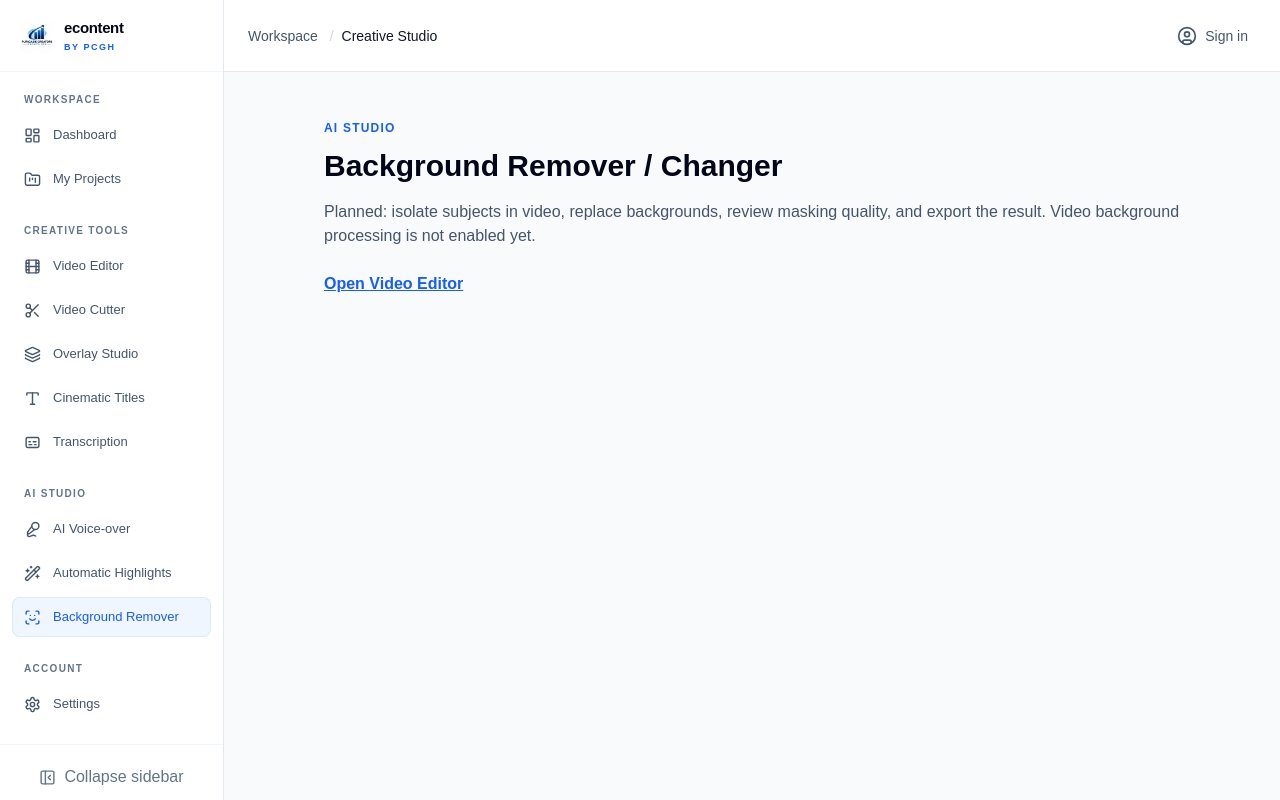
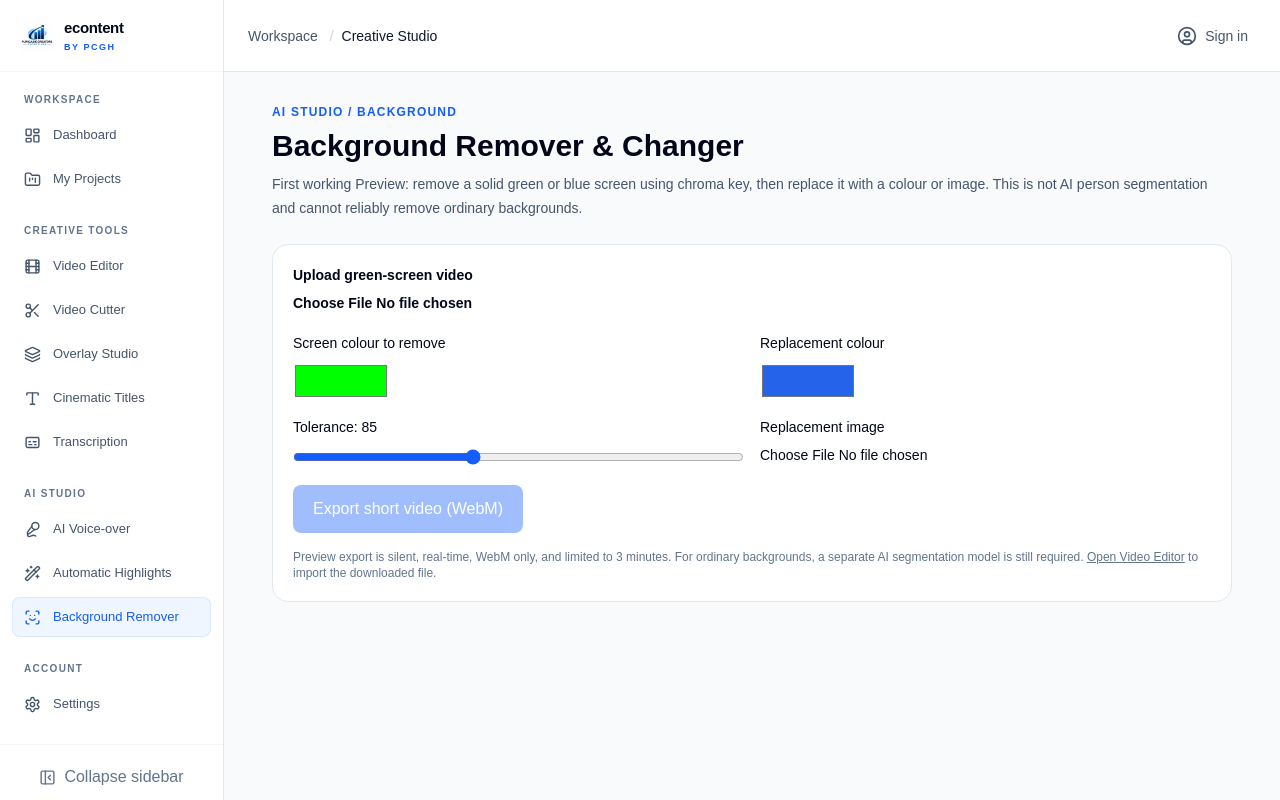
Before and after one commit to PCGHub/Econtent-by-PCGH, a Next.js app: page /ai-background in a window 1280 px wide. Built offline with nearby package versions, Linux system fonts and the light colour scheme; no server answers.

Commit message:
Enable Background Remover and Changer workspace Preview

```diff
--- a/app/ai-background/page.tsx
+++ b/app/ai-background/page.tsx
@@ -1,4 +1,4 @@
-import Link from "next/link";
-import { WorkspaceShell } from "@/components/workspace-shell";
-export const metadata = { title: "Background Remover | Econtent by PCGH" };
-export default function Page(){return <WorkspaceShell><div className="mx-auto max-w-4xl px-5 py-12"><p className="text-xs font-semibold uppercase tracking-widest text-blue-600">AI Studio</p><h1 className="mt-3 text-3xl font-semibold">Background Remover / Changer</h1><p className="mt-4 text-slate-600">Planned: isolate subjects in video, replace backgrounds, review masking quality, and export the result. Video background processing is not enabled yet.</p><Link className="mt-6 inline-block font-semibold text-blue-600 underline" href="/video-editor">Open Video Editor</Link></div></WorkspaceShell>}
+import {WorkspaceShell} from "@/components/workspace-shell";
+import {BackgroundStudio} from "@/components/ai-studio/background-studio";
+export const metadata={title:"Background Remover & Changer | Econtent by PCGH"};
+export default function Page(){return <WorkspaceShell><BackgroundStudio/></WorkspaceShell>}
```
